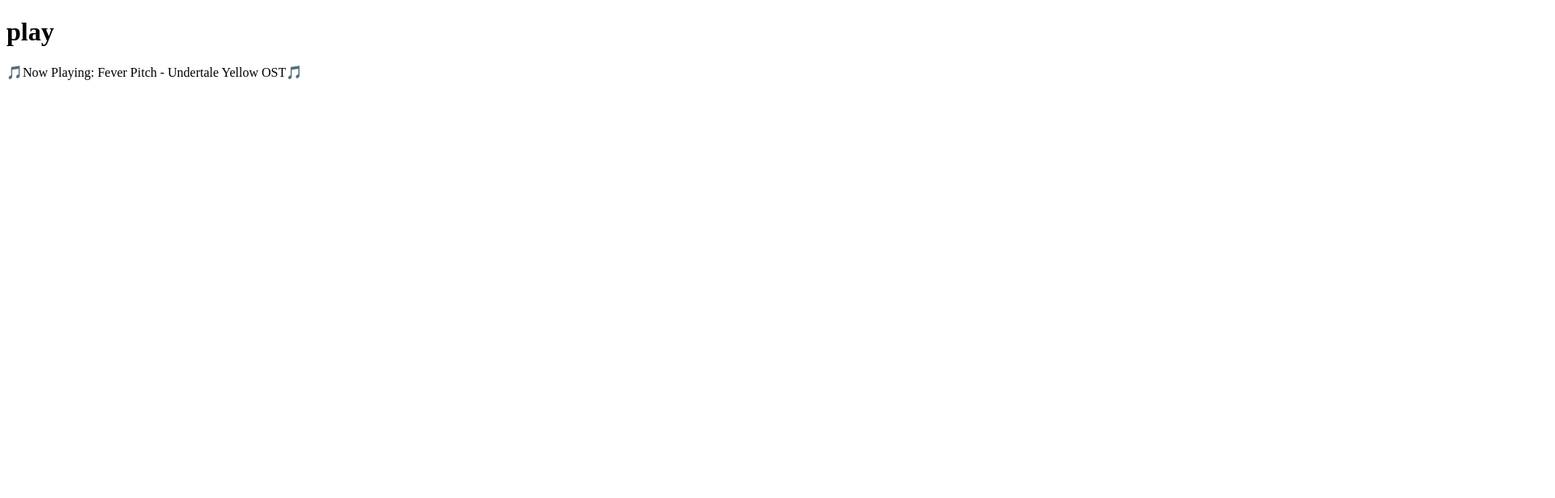
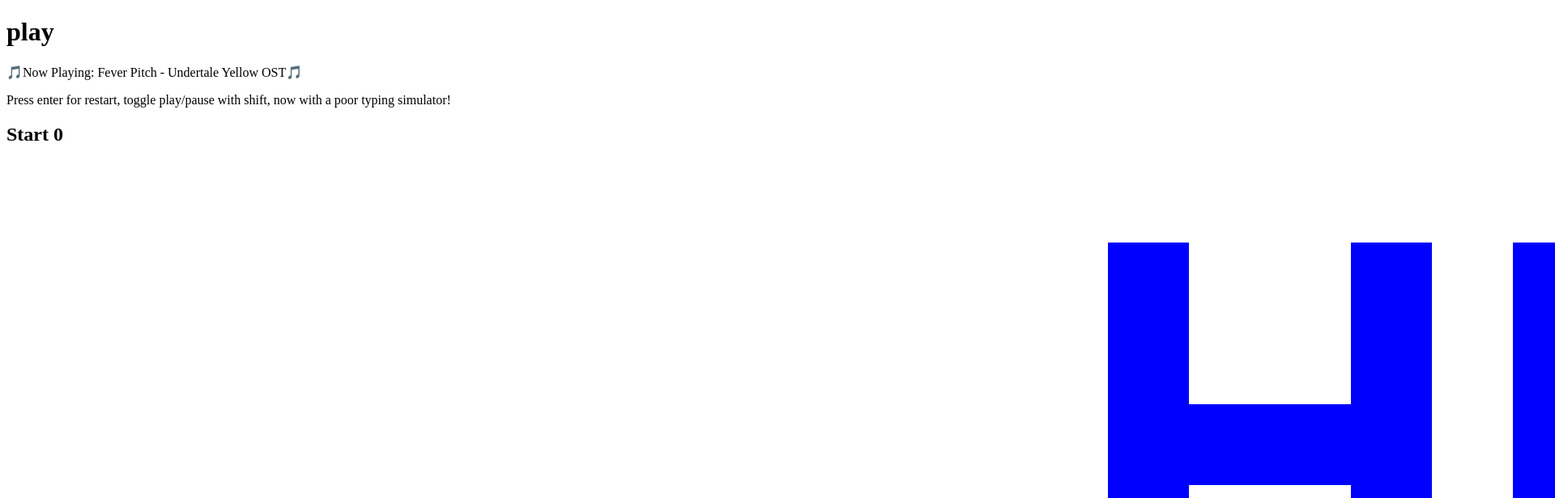
Before and after one commit to mrmollusc/music-player, a plain HTML site: page index.html in a window 1280 px wide. Shown: the top 616 px of the page at 81% size, 1920 px wide, since content can reach past the window. Drawn offline with Linux system fonts and the light colour scheme.

Commit message:
Update index.html
hit detection functionality is finished

```diff
--- a/index.html
+++ b/index.html
@@ -1,18 +1,21 @@
 <!DOCTYPE html>
 <html>
+
 <head>
-    <title>HTML Canvas Template</title>
+    <title>Cool ahh website</title>
+    <style>
+@import url('https://fonts.googleapis.com/css2?family=Ubuntu:wght@500&display=swap');
+    </style>
+    <link rel="stylesheet" href="styles.css">
+</head>
 
-</head>
 <body>
+
 <h1 id="click">play</h1>
 <p>🎵Now Playing: Fever Pitch - Undertale Yellow OST🎵</p>
-
-<canvas id="myCanvas" width="1080" height="720"></canvas>
-
-
+<p2>Press enter for restart, toggle play/pause with shift, now with a poor typing simulator!</p2>
+<h2 id="H2">Start 0</h2>
+<canvas id="myCanvas" width="1920" height="720"></canvas>
 <script src="game.js"></script>
-
-
 </body>
 </html>
```
